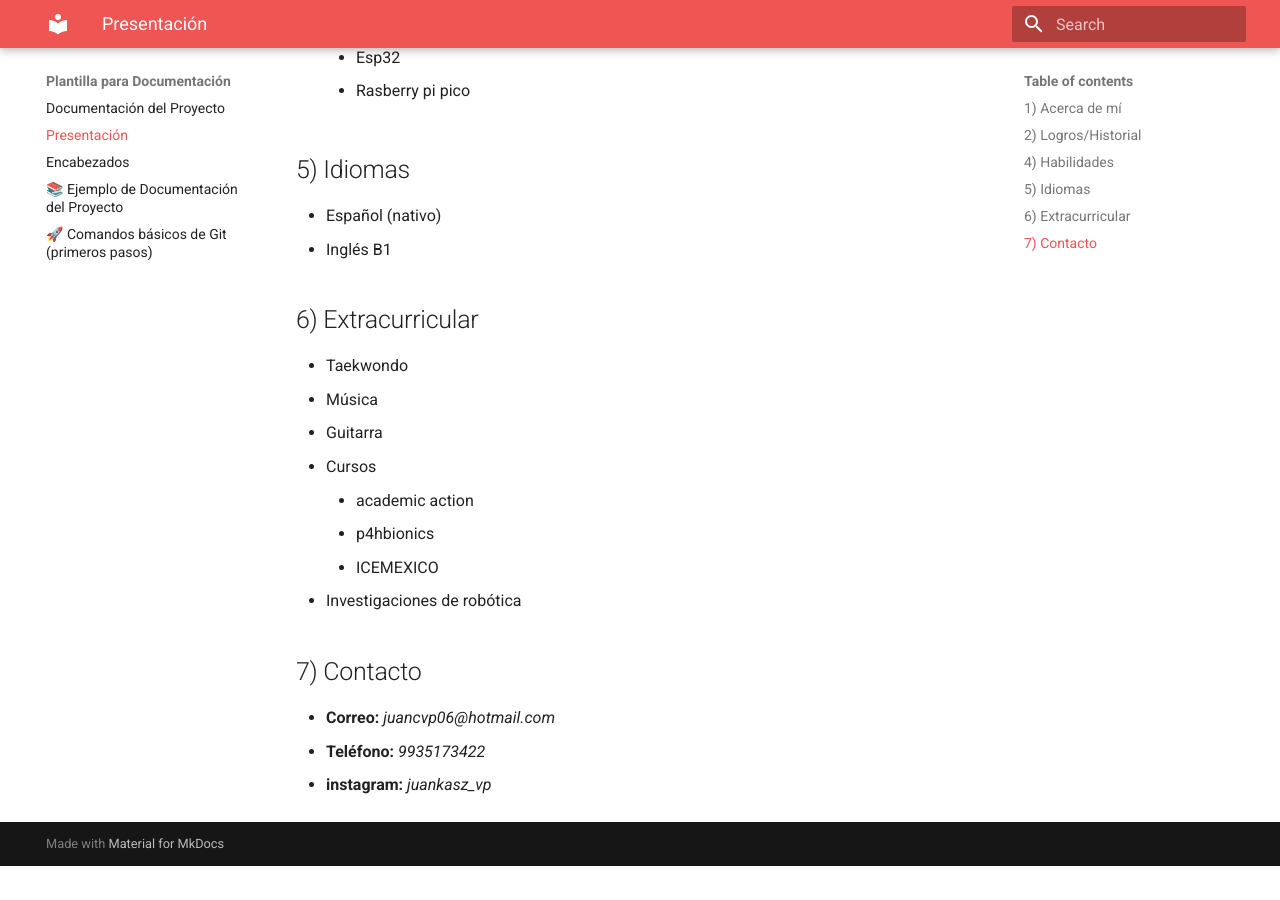
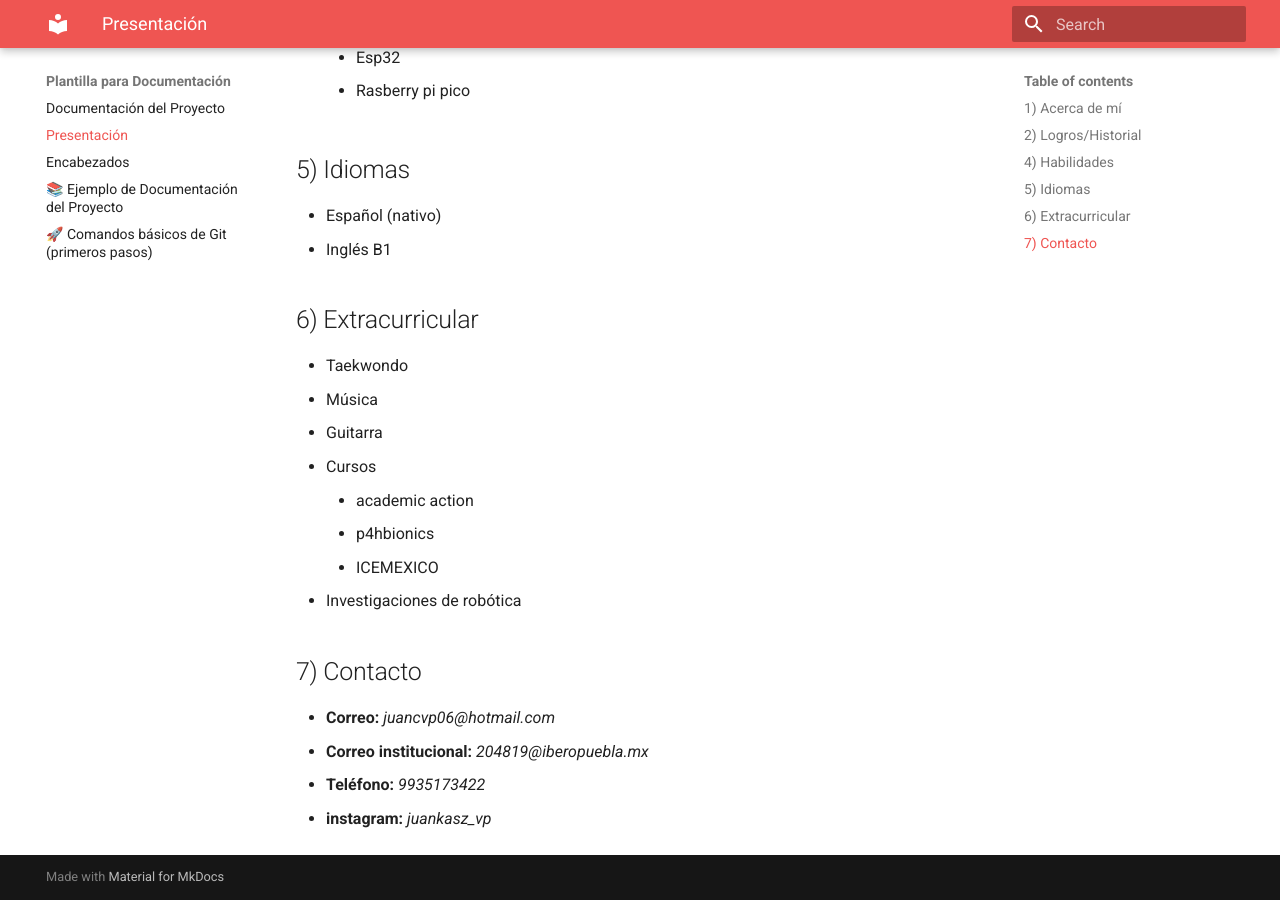
Before and after one commit to Juankashifu/Portafolio-Ibero, an MkDocs documentation site: the page built from docs/Presentación.md, in a window 1280 px wide and 900 px high, scrolled down 2058 px. Built offline with MkDocs 1.6.1 and Material for MkDocs 9.7.7, drawn with Linux system fonts in a browser that asks for light colours; before the commit the page ends 2924 px from its top, so only the background shows below that.

Commit message:
Update Presentación.md

```diff
--- a/docs/Presentación.md
+++ b/docs/Presentación.md
@@ -47,5 +47,6 @@
 ## 7) Contacto
 
 - **Correo:** _juancvp06@hotmail.com_
+- **Correo institucional:** _204819@iberopuebla.mx_
 - **Teléfono:** _9935173422_
 - **instagram:** _juankasz_vp_
```
